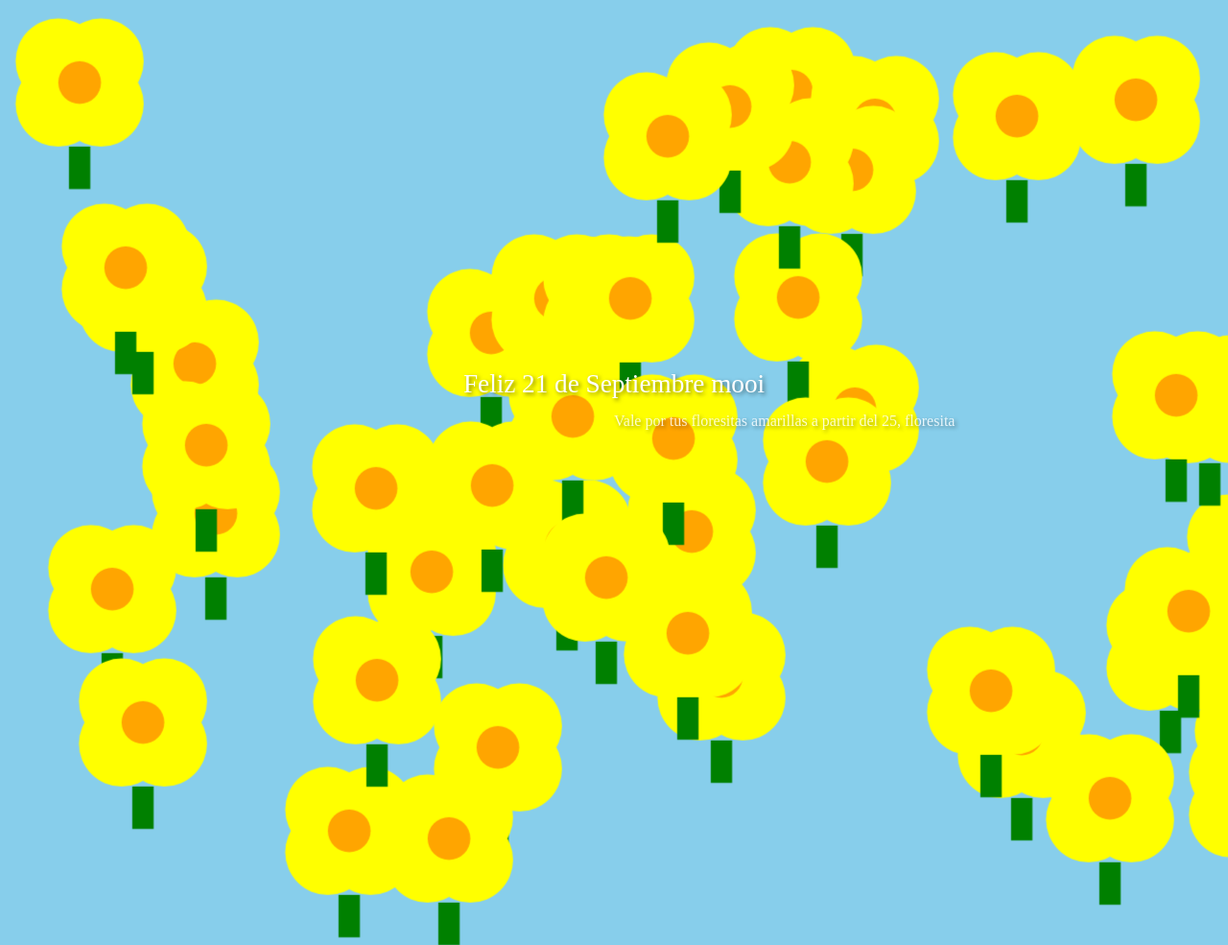
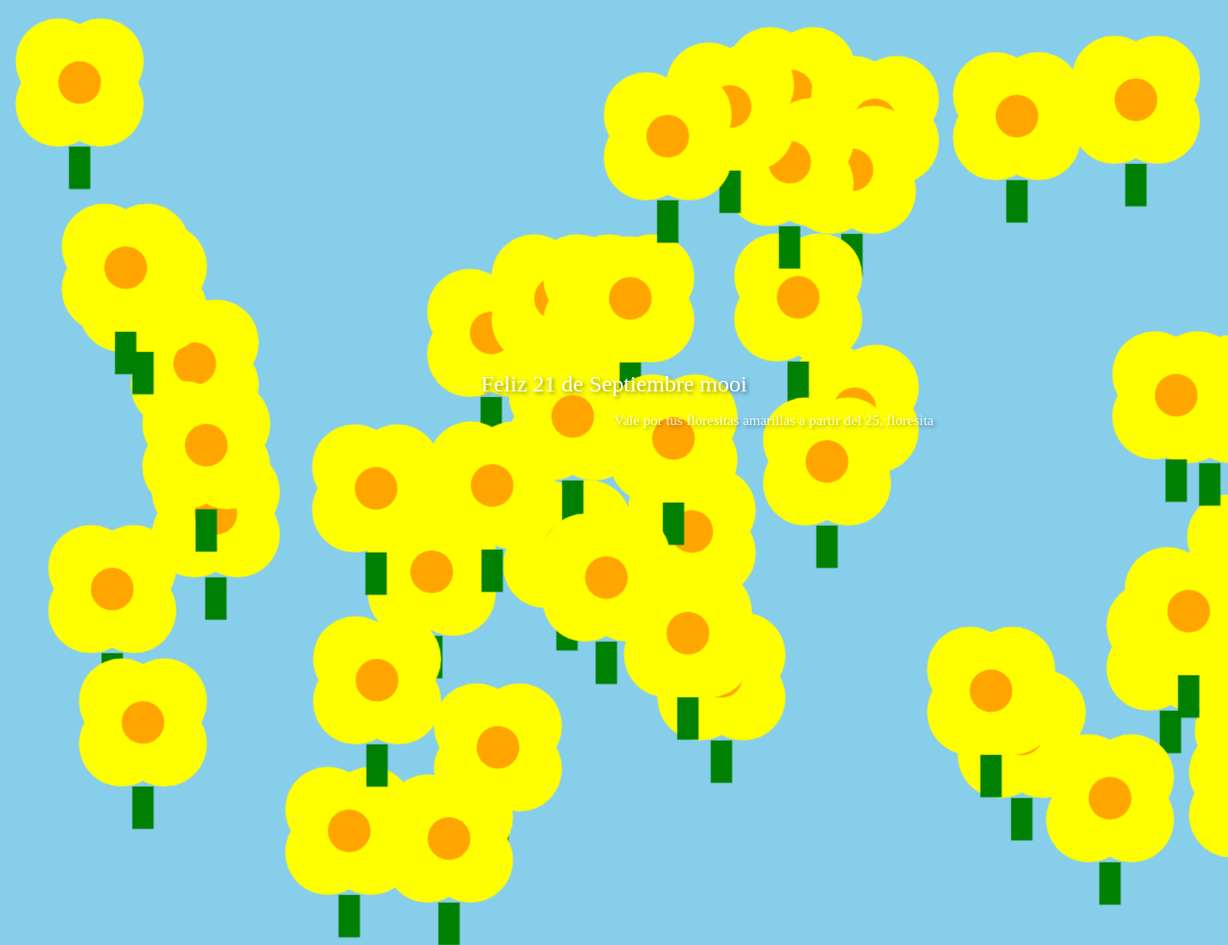
Before and after one commit to under305/flores_amarillas, a plain HTML site: page index.html in a window 1280 px wide. Shown: the top 985 px of the page at 96% size. Drawn offline with Linux system fonts and the light colour scheme.

Commit message:
cambios en fuente

```diff
--- a/index.html
+++ b/index.html
@@ -38,7 +38,7 @@
 
         /* Estilos del texto "Hola Mundo" */
         .texto-hola {
-            font-size: 170%;
+            font-size: 24px;
             color: white;
             text-align: center;
             z-index: 9999;
@@ -52,7 +52,7 @@
 
         /* Estilos del texto adicional */
         .texto-adicional {
-            font-size: 100%;
+            font-size: 15px;
             /* Tamaño más pequeño */
             color: white;
             text-align: center;
```
